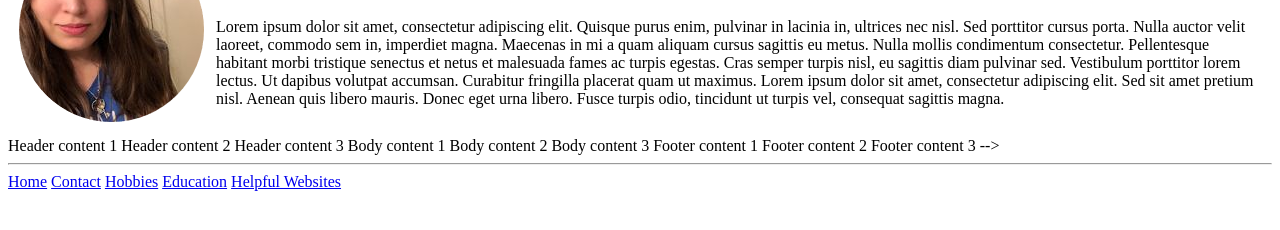
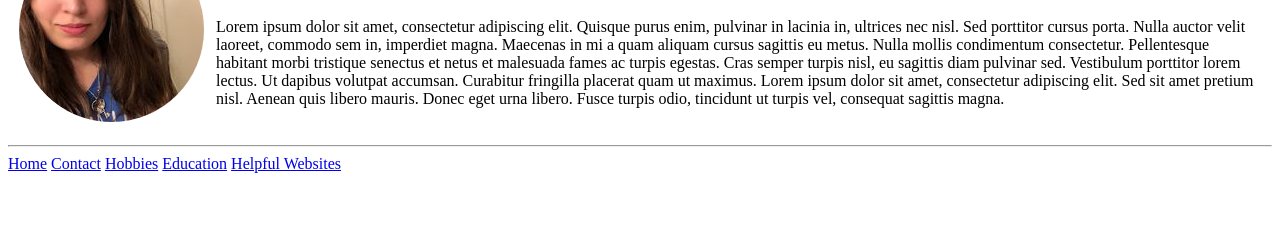
Before and after one commit to Awwnuhh/HTML-Project, a plain HTML site: page index.html in a window 1280 px wide. Shown: the part 82-312 px from the top of the page. Drawn offline with Linux system fonts and the light colour scheme.

Commit message:
removal of table in index.html

```diff
--- a/index.html
+++ b/index.html
@@ -33,32 +33,7 @@
       </tr>
     </table>
   </header>
- <!--
-  <hr>
-  dsfjkdash
-  <hr>
-  <table>
-    <thead>
-      <!-- Row 1-->
-      <th>Header content 1</th> <!-- Column 1-->
-      <th>Header content 2</th> <!-- Column 2-->
-      <th>Header content 3</th> <!-- Column 3-->
-    </thead>
-    <tbody>
-      <!-- Row 2-->
-      <td>Body content 1</td> <!-- Column 1-->
-      <td>Body content 2</td> <!-- Column 2-->
-      <td>Body content 3</td> <!-- Column 3-->
-    </tbody>
-    <tfoot>
-      <!-- Row 3-->
-      <td>Footer content 1</td> <!-- Column 1-->
-      <td>Footer content 2</td> <!-- Column 2-->
-      <td>Footer content 3</td> <!-- Column 3-->
-    </tfoot>
 
-
-  </table> -->
 </body>
 <footer>
   <hr>
```
